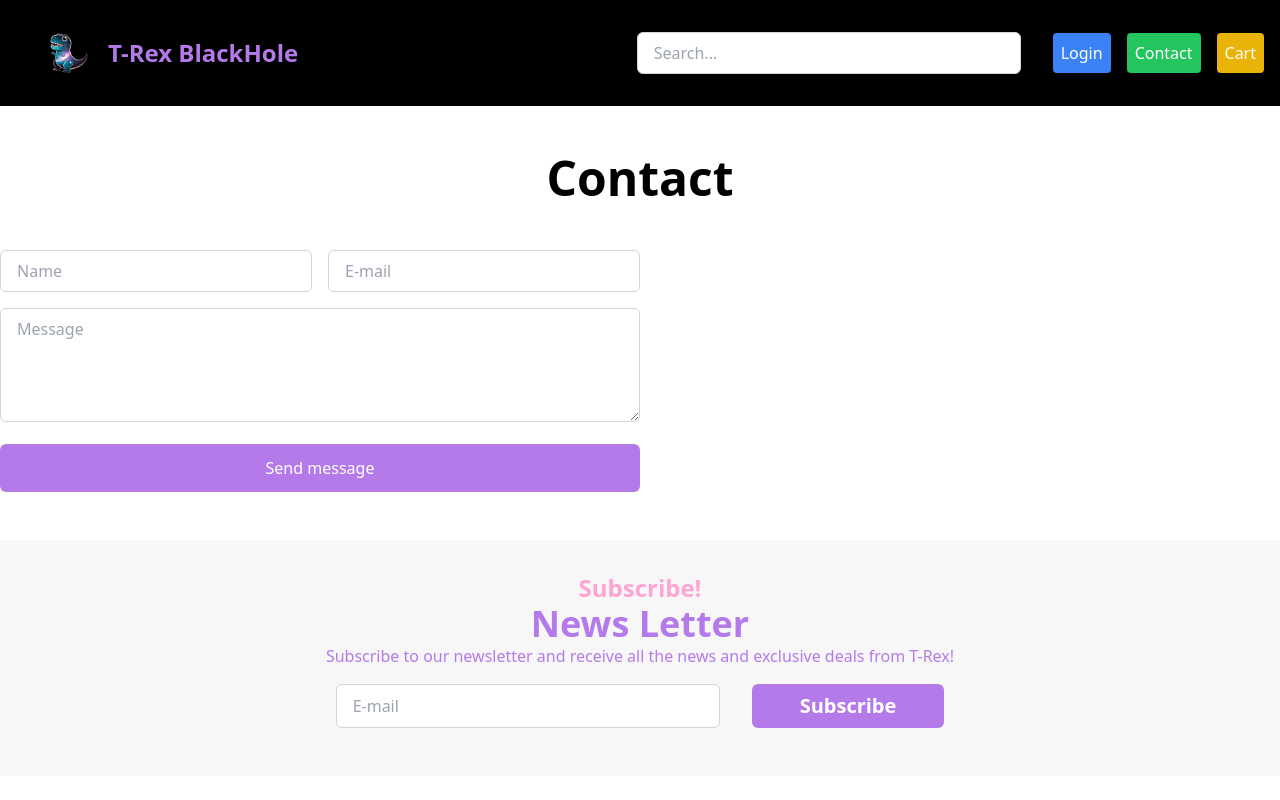
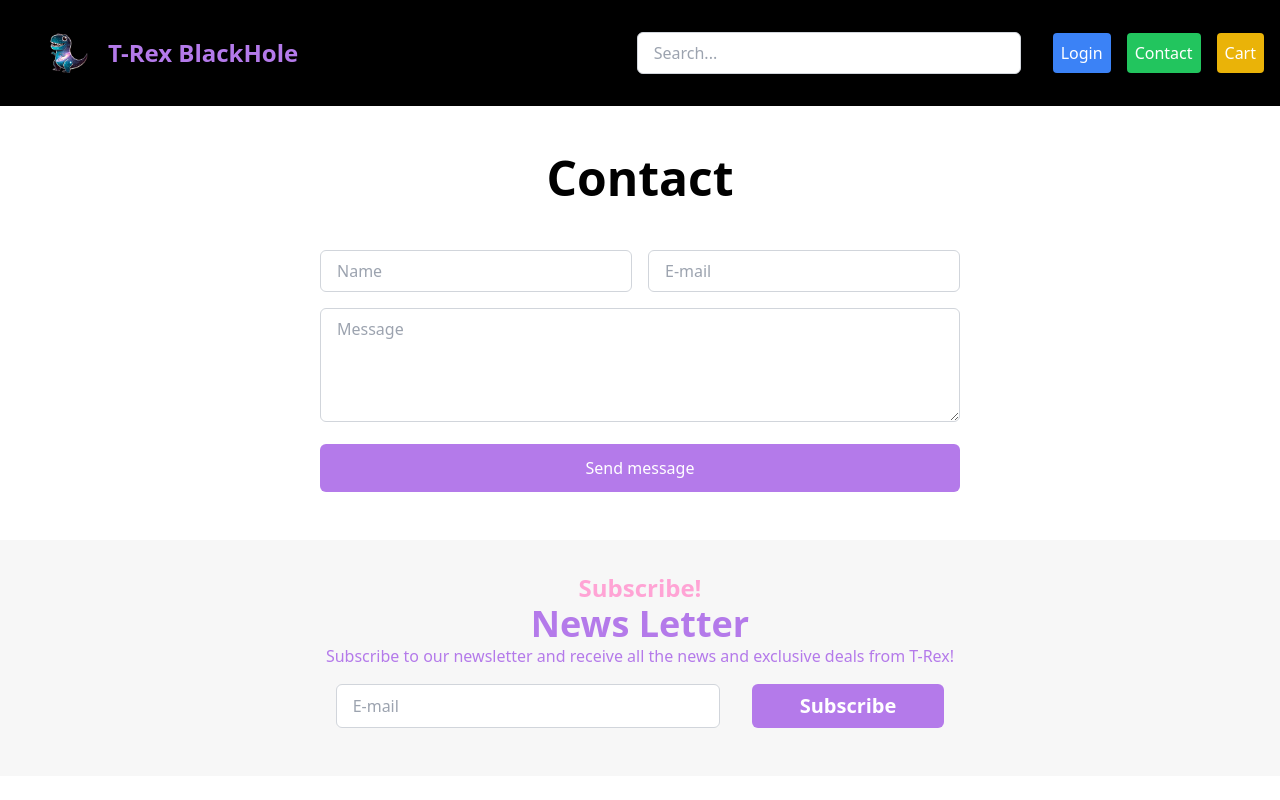
Before and after one commit to T-Rex-Back-Hole/Art-toy_Project, a React (Vite) app: page /contact in a window 1280 px wide. Shown: the top 800 px of the page. Built offline with nearby package versions, Linux system fonts and the light colour scheme.

Commit message:
edit contact form center

```diff
--- a/src/pages/Contact.jsx
+++ b/src/pages/Contact.jsx
@@ -3,17 +3,14 @@ import React from 'react'
 const Contact = () => {
   return (
     <>
+
       <div className="font-bold text-5xl text-center my-12">Contact</div>
+      <section id="form" className="flex justify-center">
                 <form className="flex flex-col justify-center space-y-4 w-1/2">
 
-            <div id="name-email-input" className="flex flex-col justify-center md:flex-row md:space-x-4">
-              <div id="input-name" className="w-full md:w-1/2">
-                  <input id="name" type="text" placeholder="Name" className="w-full px-4 py-2 border border-gray-300 rounded-md focus:ring-1 focus:outline-none"/>
-              </div>
-
-              <div id="input-email" className="w-full md:w-1/2 mt-4 md:mt-0">
-                  <input id="email" type="email" placeholder="E-mail" className="w-full px-4 py-2 border border-gray-300 rounded-md focus:ring-1 focus:outline-none"/>
-              </div>
+          <div id="name-email-input" className="flex justify-center md:flex-row md:space-x-4">
+                <input id="name" type="text" placeholder="Name" className="w-full md:w-1/2 px-4 py-2 border border-gray-300 rounded-md focus:ring-1 focus:outline-none"/>
+                <input id="email" type="email" placeholder="E-mail" className="w-full md:w-1/2 mt-4 md:mt-0 px-4 py-2 border border-gray-300 rounded-md focus:ring-1 focus:outline-none"/>
           </div>
 
           <div id="text-area" className="w-full">
@@ -26,6 +23,8 @@ const Contact = () => {
           </div>
 
           </form>
+      </section>
+
 
           <section id="subscribe" className="bg-[#F7F7F7] p-8">
             <div id="container-text" className='flex flex-col justify-center text-center'>
```
Lines whose indentation alone changed are shown as unchanged.
